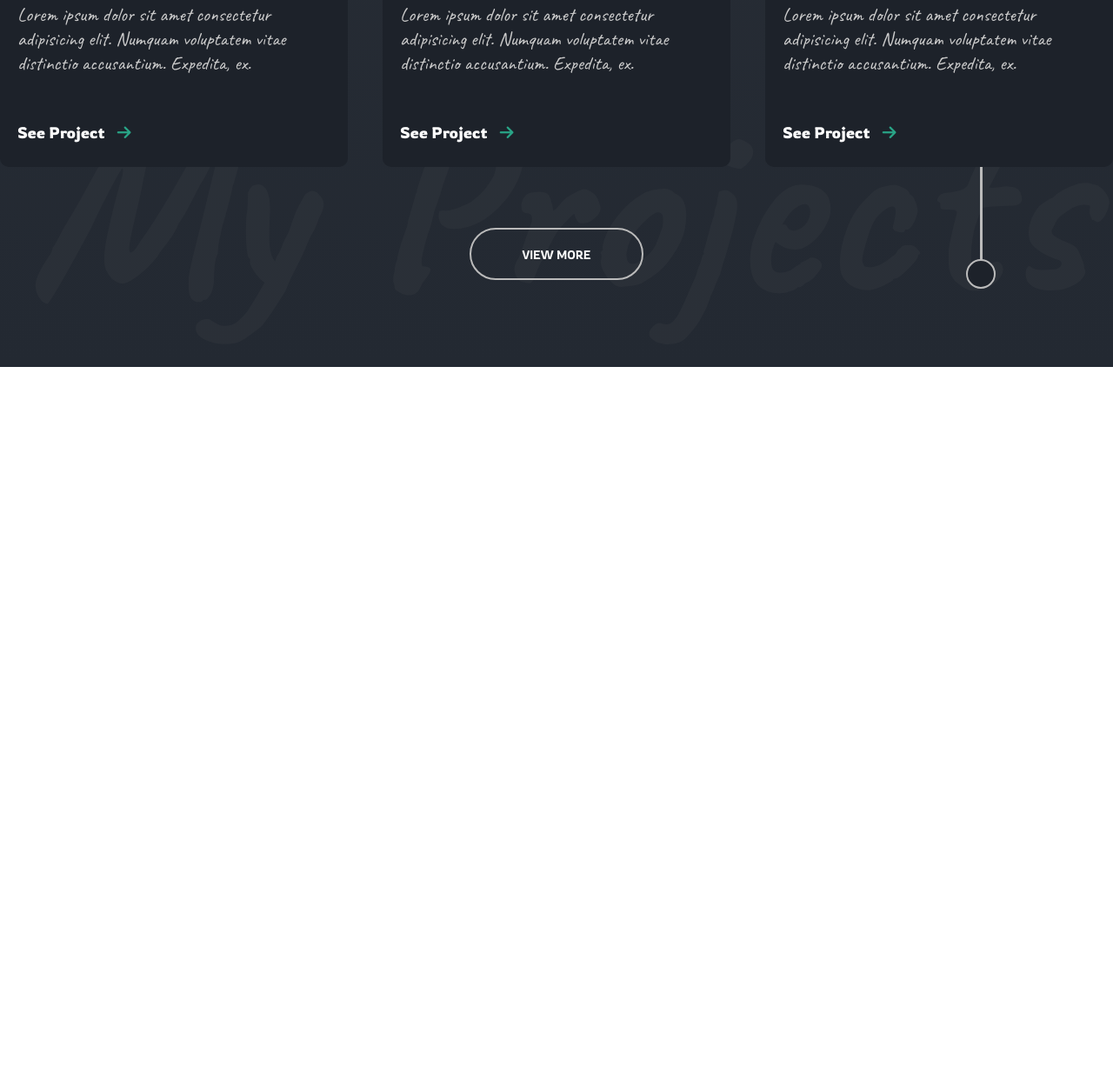
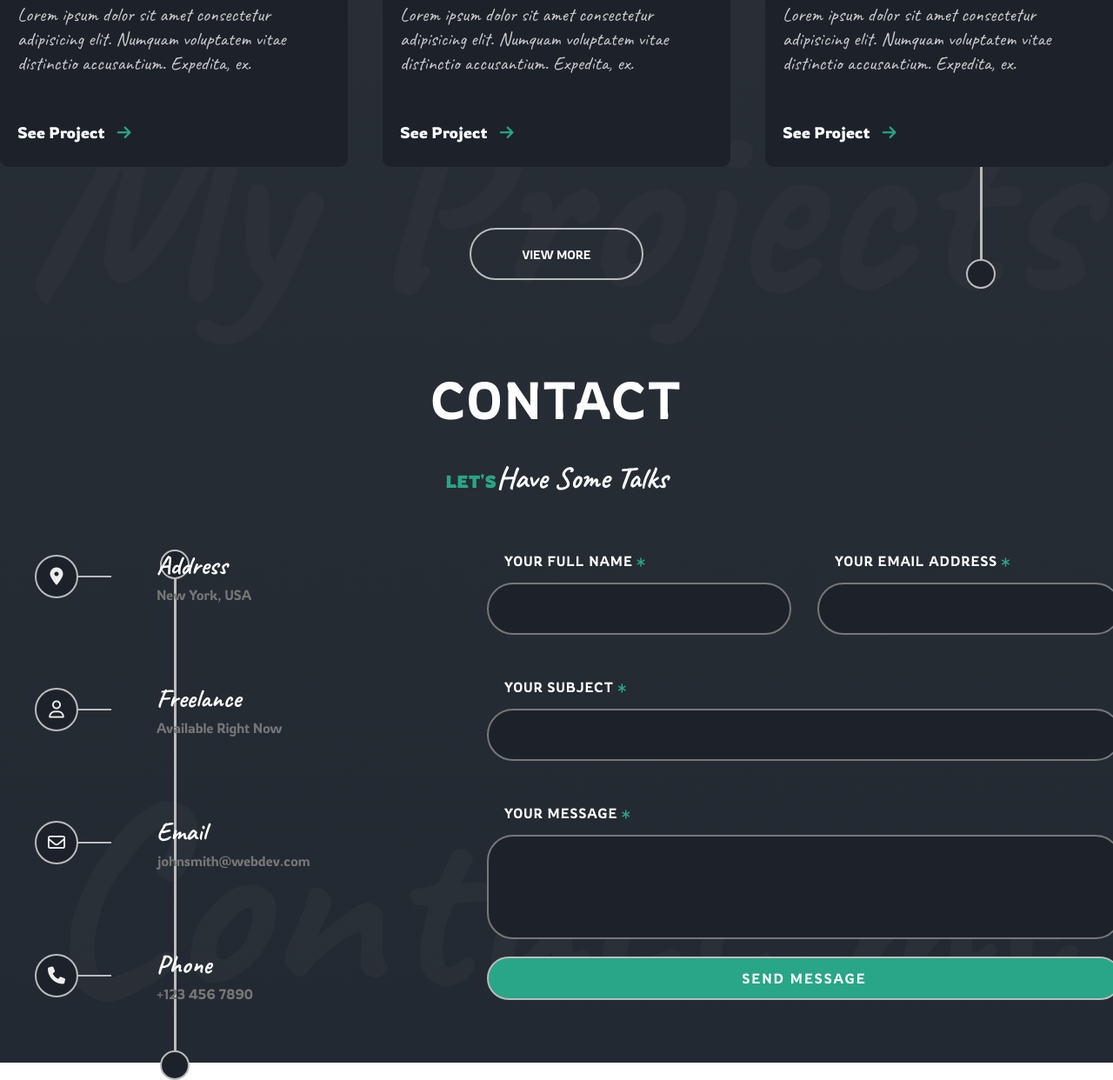
Before and after one commit to zntb/Portfolio-Website, a plain HTML site: page index.html in a window 1280 px wide. Shown: the part 2818-4060 px from the top of the page at 87% size. Before the commit the page ends 3240 px from the top, so only its background shows below. Drawn offline with Linux system fonts and the light colour scheme.

Commit message:
Create and Style Contact Section

```diff
--- a/index.html
+++ b/index.html
@@ -273,6 +273,70 @@
       <div class="section-border"></div>
     </section>
     <!-- End of Project section -->
+
+    <!-- Contact Section -->
+    <section class="contact">
+      <h1 class="section-bg-heading">Contact me</h1>
+      <h1 class="section-heading">Contact</h1>
+      <h3 class="sub-heading">Let's<span>Have Some Talks</span></h3>
+      <div class="section-border"></div>
+      <div class="contact-content">
+        <div class="contact-left">
+          <div class="address">
+            <i class="fa-solid fa-location-dot"></i>
+            <div class="contact-info">
+              <span>Address</span>
+              <span>New York, USA</span>
+            </div>
+          </div>
+          <div class="freelance">
+            <i class="fa-regular fa-user"></i>
+            <div class="contact-info">
+              <span>Freelance</span>
+              <span>Available Right Now</span>
+            </div>
+          </div>
+          <div class="email">
+            <i class="fa-regular fa-envelope"></i>
+            <div class="contact-info">
+              <span>Email</span>
+              <span>johnsmith@webdev.com</span>
+            </div>
+          </div>
+          <div class="phone">
+            <i class="fa-solid fa-phone"></i>
+            <div class="contact-info">
+              <span>Phone</span>
+              <span>+123 456 7890</span>
+            </div>
+          </div>
+        </div>
+        <div class="contact-right">
+          <form>
+            <div class="input-groups">
+              <div class="input-group">
+                <label for="name">Your full name <i class="fa-solid fa-asterisk"></i></label>
+                <input type="text" />
+              </div>
+              <div class="input-group">
+                <label for="email">Your email address <i class="fa-solid fa-asterisk"></i></label>
+                <input type="email" />
+              </div>
+            </div>
+            <div class="input-group">
+              <label for="subject">Your subject <i class="fa-solid fa-asterisk"></i></label>
+              <input type="text" />
+            </div>
+            <div class="input-group">
+              <label for="message">Your message <i class="fa-solid fa-asterisk"></i></label>
+              <textarea></textarea>
+            </div>
+            <button type="button" class="contact-btn">Send Message</button>
+          </form>
+        </div>
+      </div>
+    </section>
+    <!-- End Of Contact Section -->
   </div>
 
   <!-- End of Container -->
--- a/style.css
+++ b/style.css
@@ -6,7 +6,7 @@
   box-sizing: border-box;
   text-decoration: none;
   outline: none;
-  font-family: "Rowdies", sans-serif;
+  font-family: 'Rowdies', sans-serif;
 }
 
 html {
@@ -127,7 +127,7 @@ html {
   bottom: 0;
   left: 50%;
   transform: translateX(-50%);
-  font-family: "Caveat", cursive;
+  font-family: 'Caveat', cursive;
   font-size: 30rem;
   width: 100%;
   text-align: center;
@@ -148,7 +148,7 @@ html {
 
 .logo span:nth-child(2) {
   font-size: 5rem;
-  font-family: "Caveat", cursive;
+  font-family: 'Caveat', cursive;
   font-weight: bold;
   color: #29a587;
 }
@@ -170,7 +170,7 @@ html {
 }
 
 .section-border::before {
-  content: "";
+  content: '';
   width: 3rem;
   height: 3rem;
   border: 0.2rem solid #bbb;
@@ -182,7 +182,7 @@ html {
 }
 
 .section-border::after {
-  content: "";
+  content: '';
   width: 3rem;
   height: 3rem;
   border: 0.2rem solid #bbb;
@@ -230,7 +230,7 @@ html {
 }
 
 .prof span {
-  font-family: "Caveat", cursive;
+  font-family: 'Caveat', cursive;
   font-size: 3rem;
   font-weight: bold;
   text-transform: capitalize;
@@ -239,7 +239,7 @@ html {
 
 .about {
   width: 60rem;
-  font-family: "Caveat", cursive;
+  font-family: 'Caveat', cursive;
   font-size: 2.5rem;
   line-height: 1;
   color: #a9abae;
@@ -274,7 +274,7 @@ html {
 }
 
 .btn::before {
-  content: "";
+  content: '';
   width: 100%;
   height: 100%;
   background-color: #29a587;
@@ -293,7 +293,7 @@ html {
 }
 
 .cv-btn::after {
-  content: "";
+  content: '';
   width: 5rem;
   height: 0.2rem;
   background-color: #bbb;
@@ -395,7 +395,7 @@ html {
 }
 
 .sub-heading span {
-  font-family: "Caveat", cursive;
+  font-family: 'Caveat', cursive;
   font-size: 3.5rem;
   text-transform: capitalize;
   color: #fff;
@@ -439,7 +439,7 @@ html {
 }
 
 .skills-card p {
-  font-family: "Caveat", cursive;
+  font-family: 'Caveat', cursive;
   font-size: 2rem;
   color: #bbb;
   margin-bottom: 4rem;
@@ -456,7 +456,7 @@ html {
 }
 
 .skills-card-progress::before {
-  content: "";
+  content: '';
   height: 0.2rem;
   background-color: #29a587;
   position: absolute;
@@ -465,7 +465,7 @@ html {
 }
 
 .skills-card-progress::after {
-  content: "";
+  content: '';
   height: 0.2rem;
   background-color: #777;
   position: absolute;
@@ -631,7 +631,7 @@ html {
 }
 
 .project-desc {
-  font-family: "Caveat", cursive;
+  font-family: 'Caveat', cursive;
   font-size: 2.2rem;
   color: #ccc;
 }
@@ -670,4 +670,159 @@ html {
   margin: 0;
 }
 /* End of Projects */
+
+/* Contact */
+.contact {
+  width: 100%;
+  height: 100vh;
+  position: relative;
+  display: flex;
+  flex-direction: column;
+  align-items: center;
+}
+
+.contact .section-border {
+  position: absolute;
+  left: 20rem;
+  top: 30%;
+}
+
+.contact-content {
+  width: 120rem;
+  position: absolute;
+  top: 50%;
+  left: 50%;
+  transform: translate(-50%, -50%);
+  margin-top: 7rem;
+  display: flex;
+  justify-content: space-between;
+  align-items: center;
+}
+
+.contact-left div {
+  display: flex;
+  align-items: center;
+  margin: 3rem 0;
+}
+
+.contact-left i {
+  width: 5rem;
+  height: 5rem;
+  background-color: #1d222a;
+  border: 0.2rem solid #bbb;
+  border-radius: 50%;
+  display: flex;
+  justify-content: center;
+  align-items: center;
+  font-size: 2rem;
+  color: #eee;
+  margin-right: 9rem;
+  position: relative;
+}
+
+.contact-left i::after {
+  content: '';
+  width: 4rem;
+  height: 0.2rem;
+  background-color: #bbb;
+  position: absolute;
+  top: 50%;
+  transform: translateY(-50%);
+  right: -4rem;
+}
+
+.contact-info {
+  width: 20rem;
+  display: flex;
+  flex-direction: column;
+}
+
+.contact-info span {
+  width: 100%;
+}
+
+.contact-info span:nth-child(1) {
+  font-family: 'Caveat', cursive;
+  font-size: 3rem;
+  font-weight: bold;
+  color: #fff;
+  margin-bottom: 0.5rem;
+}
+
+.contact-info span:nth-child(2) {
+  font-size: 1.6rem;
+  font-weight: 300;
+  color: #777;
+}
+
+.contact-right {
+  width: 60rem;
+  height: 60rem;
+  display: flex;
+  justify-content: center;
+  align-items: center;
+}
+
+.input-groups {
+  display: flex;
+}
+
+.input-group {
+  display: flex;
+  flex-direction: column;
+}
+
+.input-group label {
+  font-size: 1.6rem;
+  font-weight: 300;
+  letter-spacing: 0.1rem;
+  text-transform: uppercase;
+  color: #fff;
+  margin: 0 0 1.5rem 2rem;
+}
+
+.input-group label i {
+  font-size: 1.2rem;
+  color: #29a587;
+}
+
+.input-group input,
+textarea {
+  height: 6rem;
+  margin: 0 3rem 5rem 0;
+  background-color: #1d222a;
+  border: 0.2rem solid #777;
+  border-radius: 3rem;
+  font-size: 1.6rem;
+  font-weight: 300;
+  color: #fff;
+  padding: 1rem 1rem 1rem 2rem;
+}
+
+.input-groups input {
+  width: 35rem;
+}
+
+.input-group textarea {
+  height: 12rem;
+  margin-bottom: 2rem;
+  resize: none;
+}
+
+.contact-btn {
+  width: calc(100% - 3rem);
+  height: 5rem;
+  background-color: #29a587;
+  border: 0.2rem solid #bbb;
+  border-radius: 3rem;
+  color: #fff;
+  text-transform: uppercase;
+  font-size: 1.6rem;
+  font-weight: 300;
+  letter-spacing: 0.2rem;
+  cursor: pointer;
+}
+
+/* End of Contact */
+
 /* End of Container */
```
